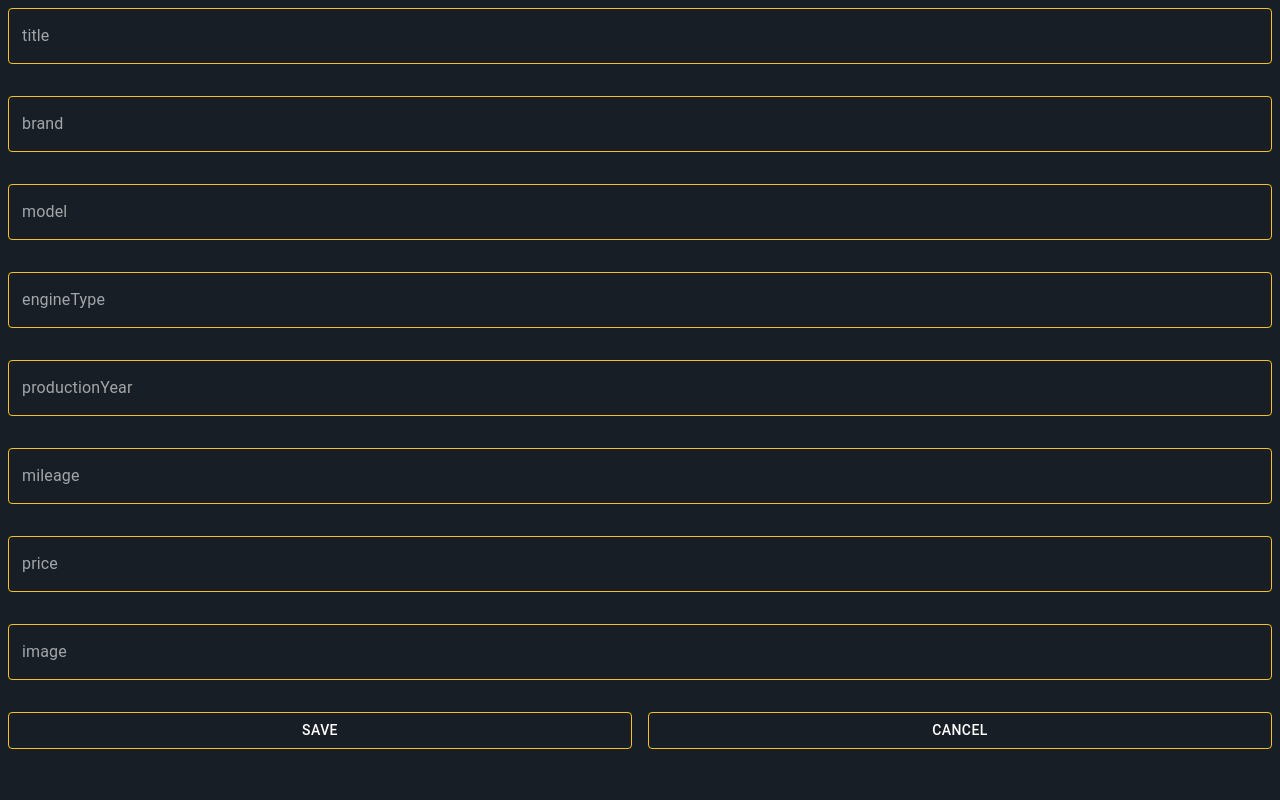
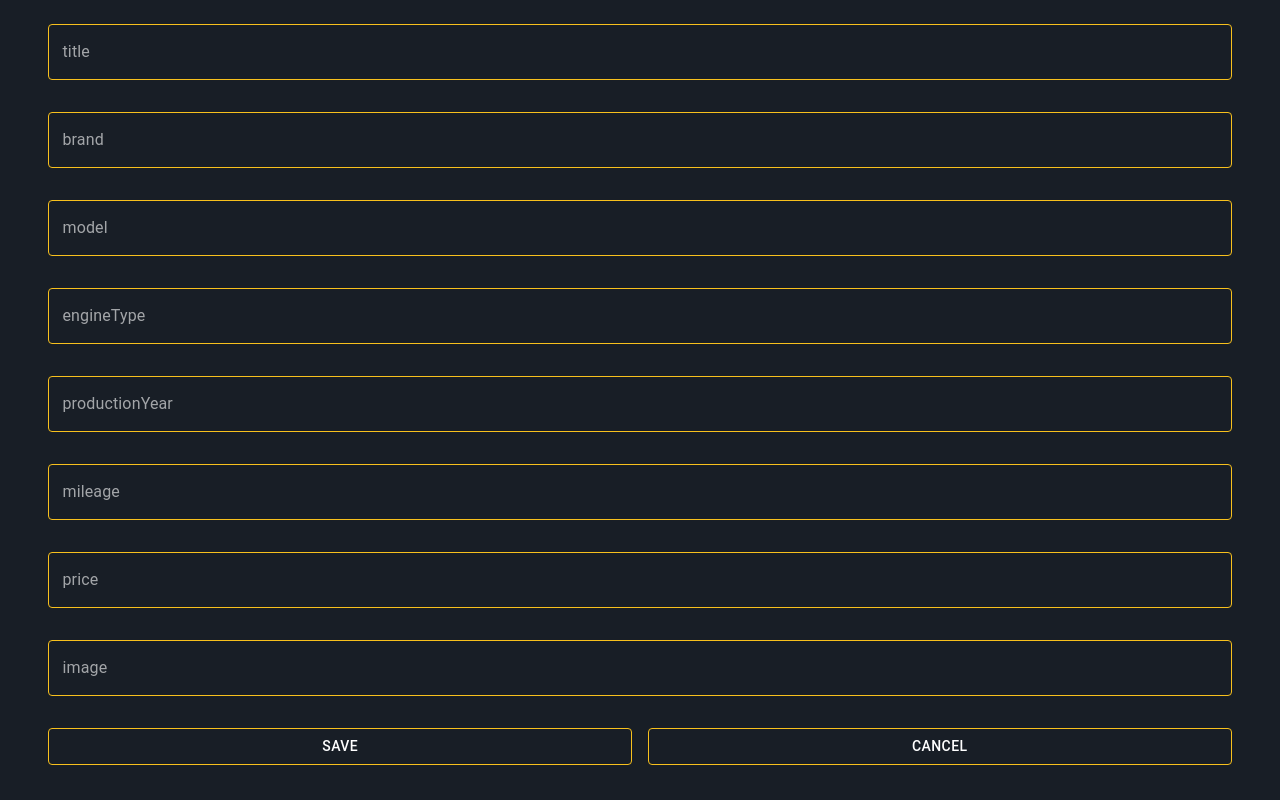
Before and after one commit to slavenstanic/mono-frontend-task, a React (Vite) app: page /edit/1 in a window 1280 px wide. Built offline with nearby package versions, Linux system fonts and the light colour scheme; no server answers; the database is empty.

Commit message:
updated edit page

```diff
--- a/src/pages/EditVehiclePage.tsx
+++ b/src/pages/EditVehiclePage.tsx
@@ -10,7 +10,11 @@ import { InputField } from "@/components/shared/InputField.tsx";
 import { setForm, updateField } from "@/store/slices/vehicleFormSlice.ts";
 import type { RootState } from "@/store/store.ts";
 
-const Root = styled("div")(() => ({}));
+const Root = styled("div")(() => ({
+	display: "flex",
+	justifyContent: "center",
+	padding: "1rem",
+}));
 const ButtonContainer = styled("div")(() => ({
 	display: "flex",
 	gap: "1rem",
@@ -62,7 +66,13 @@ export const EditVehiclePage = () => {
 	return (
 		<Root>
 			<form
-				style={{ display: "flex", flexDirection: "column", gap: "2rem" }}
+				style={{
+					display: "flex",
+					flexDirection: "column",
+					gap: "2rem",
+					maxWidth: "73.9425rem",
+					width: "100%",
+				}}
 				onSubmit={handleSubmit}
 			>
 				{Object.entries(form).map(([key, value]) => (
```
